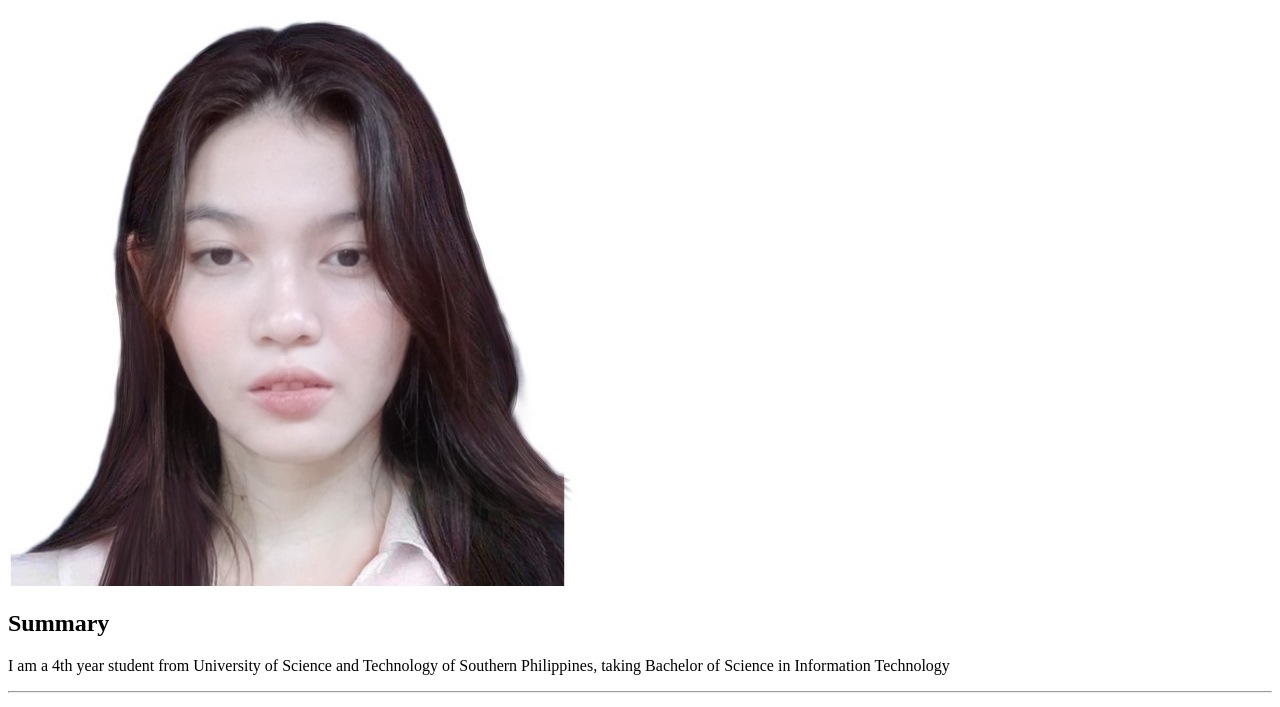
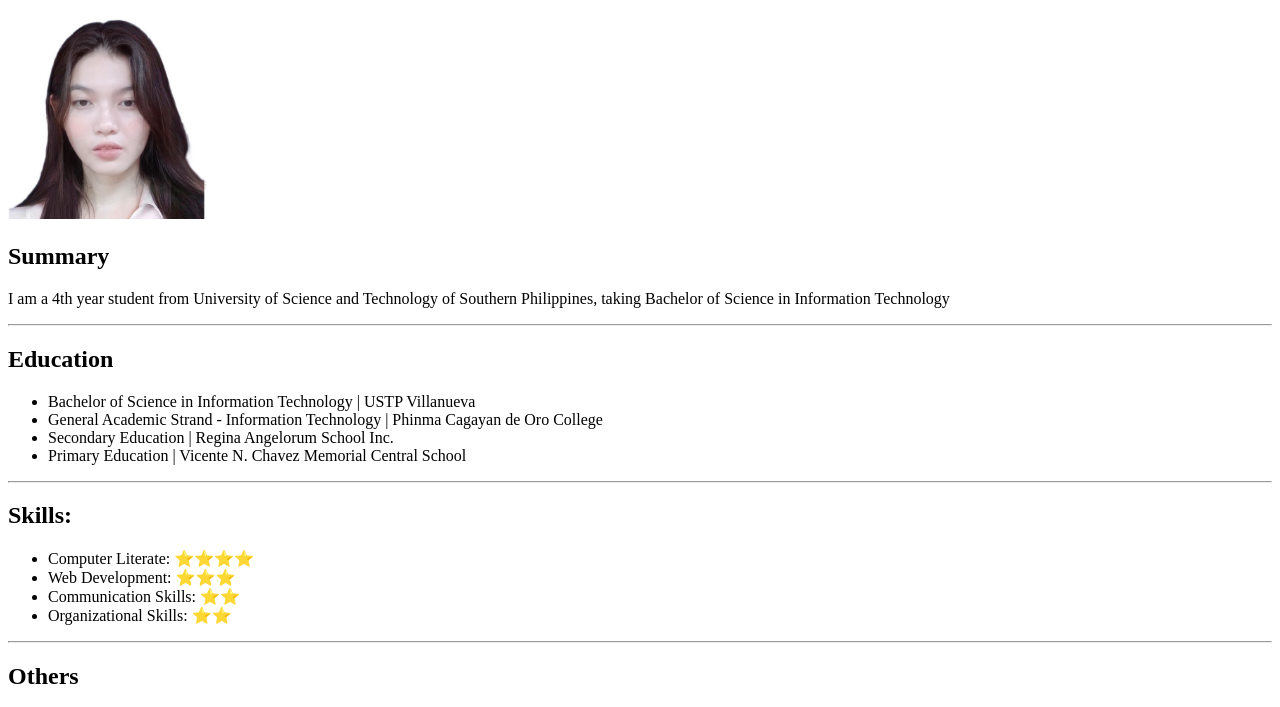
Before and after one commit to AngelaMaeSalvana/resume, a plain HTML site: page index.html in a window 1280 px wide. Shown: the part 61-768 px from the top of the page. Drawn offline with Linux system fonts and the light colour scheme.

Commit message:
Update index.html
Edit img-ID.jpg height

```diff
--- a/index.html
+++ b/index.html
@@ -8,7 +8,7 @@
 <body>
     <h1>Angela Mae S Salvana</h1>
 
-    <img src="./ID.jpg"/>
+    <img src="./ID.jpg" style="height: 200px;"/>
 
     <h2>Summary</h2>
     <p>I am a 4th year student from University of Science and Technology of Southern Philippines, taking Bachelor of Science in Information Technology</p>
```
